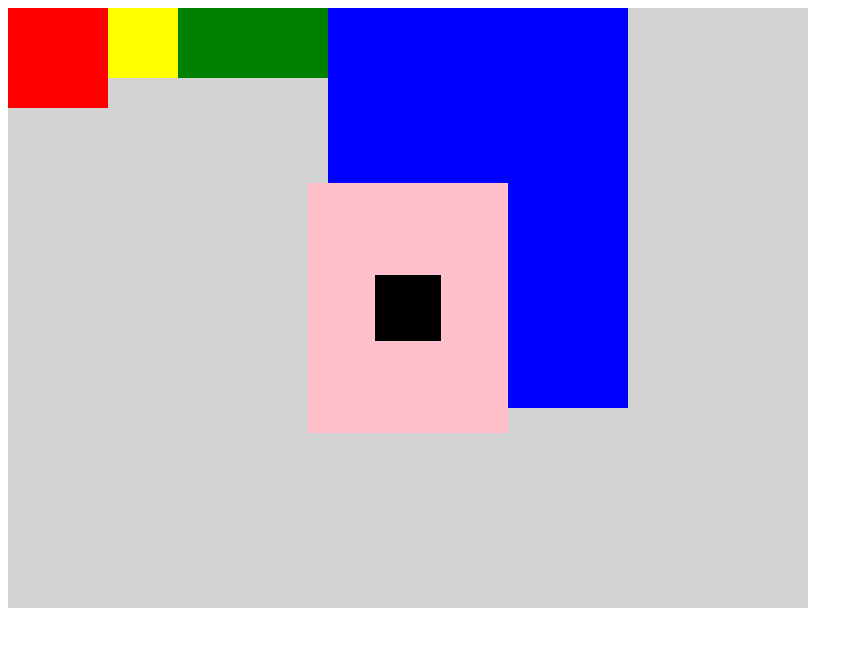
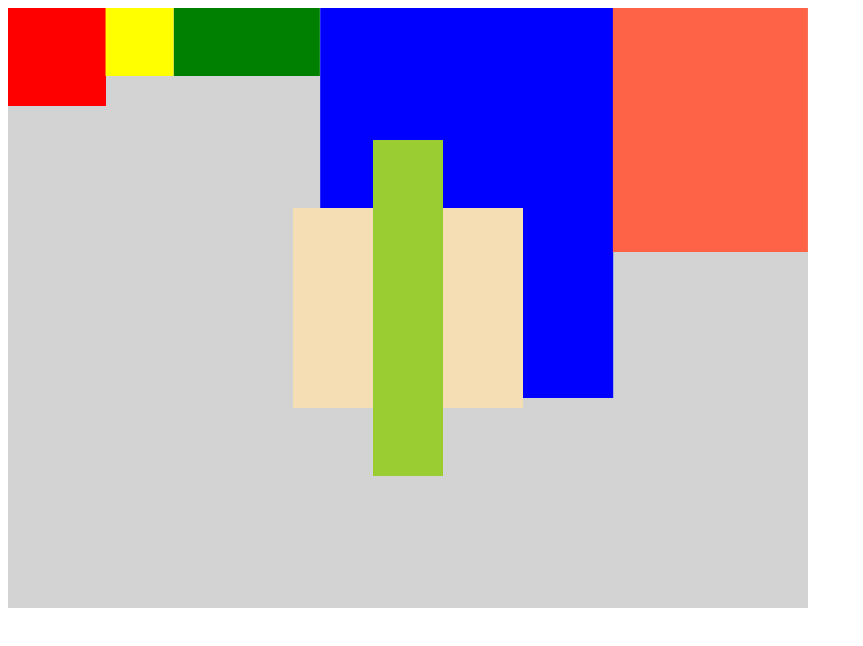
Before and after one commit to drosdo/fill, a plain HTML site: page index.html in a window 1280 px wide. Shown: the whole page, without its empty margins (0-863 px from the left). Drawn offline with Linux system fonts and the light colour scheme.

Commit message:
заполняю строку

```diff
--- a/fill.css
+++ b/fill.css
@@ -44,7 +44,7 @@
   height: 100px;
 }
 .fill__block._size5 {
-  background: pink;
+  background: tomato;
   width: 200px;
   height: 250px;
 }
@@ -53,3 +53,18 @@
   width: 66px;
   height: 66px;
 }
+.fill__block._size7 {
+  background: turquoise;
+  width: 190px;
+  height: 130px;
+}
+.fill__block._size8 {
+  background: wheat;
+  width: 230px;
+  height: 200px;
+}
+.fill__block._size9 {
+  background: yellowgreen;
+  width: 70px;
+  height: 336px;
+}
--- a/fill.js
+++ b/fill.js
@@ -11,8 +11,9 @@ Fill.prototype = {
     this.getWrapSize();
     this.getBlockSizes();
     this.startState();
+    this.dontPlace = false;
     setTimeout(function() {
-      that.placeBlocks();
+      that.fillRow();
 
     }, 10)
   },
@@ -39,6 +40,8 @@ Fill.prototype = {
   startState: function() {
      this.centerBlocks();
   },
+
+
   centerBlocks: function() {
     var i;
     var el;
@@ -64,7 +67,46 @@ Fill.prototype = {
     },10)
 
   },
-  placeBlocks: function () {
+
+  fillRow: function() {
+    var i;
+    var width = 0;
+    var ids = [];
+
+    for (i = 0; i < this.$blocks.length; i++) {
+      if (width >= this.wrapSize.width) {
+        this.fixBlocks(ids, width);
+        this.placeBlocks(ids);
+        break;
+      } else {
+        ids.push(i);
+        width += this.blockSizes[i].width;
+      }
+
+    }
+  },
+  getRatio: function (width) {
+    return this.wrapSize.width / width;
+  },
+  fixBlocks: function(ids, width) {
+    var k = this.getRatio(width);
+    for (var i = 0; i < ids.length; i++) {
+      this.blockSizes[i].width *= k;
+      this.blockSizes[i].height *= k;
+      this.$blocks[i].style.width = this.blockSizes[i].width + 'px';
+      this.$blocks[i].style.height = this.blockSizes[i].height + 'px';
+    }
+
+  },
+  placeBlocks: function(ids) {
+    var width = 0;
+    for (var i = 0; i < ids.length; i++) {
+      var j = ids[i];
+      this.setBlockCss(this.$blocks[j], width, 0);
+      width += this.blockSizes[j].width;
+    }
+  },
+  /*placeBlocks: function () {
     var i;
     this.filledMap = [];
     for (i = 0; i < this.$blocks.length; i++) {
@@ -85,11 +127,12 @@ Fill.prototype = {
         'y2': this.blockSizes[i].height
       };
     } else {
-      console.log(i - 1)
+      if(!this.dontPlace) {
+
+
         x1 = this.filledMap[i - 1].x2;
         y1 = 0;
         x2 = x1 + this.blockSizes[i].width;
-      console.log(x2)
         y2 = y1 + this.blockSizes[i].height;
 
         this.filledMap[i] = {
@@ -101,28 +144,29 @@ Fill.prototype = {
         if ((x1 + this.blockSizes[i].width) < this.wrapSize.width) {
           this.setBlockCss(this.$blocks[i], x1, y1);
         } else {
-        //если не влезает - ищу у след размеры ближайшие, чуть большие и уменьшаю
-        var delta = this.filledMap[i - 1].x2 - this.wrapSize.width;
+          //если не влезает - смотрю след
+          this.dontPlace = true;
+          var delta = this.wrapSize.width - this.filledMap[i].x1;
           var deltas = [];
-        var nextBlocks = [];
+          var nextBlockId = [];
           var min;
-        for (var k = i; k < this.blockSizes.length; k++) {
+          console.log(this.blockSizes)
+          for (var k = i-1; k < this.blockSizes.length; k++) {
             if ((this.blockSizes[k].width - delta) > 0) {
-            nextBlocks[this.blockSizes[k].width] = k;
-            deltas.push(this.blockSizes[k].width);
+              // ищу минимально влезающий
+              nextBlockId[this.blockSizes[k].width - delta] = k;
+              deltas.push(this.blockSizes[k].width - delta);
             }
           }
-        min = Math.min.apply(null, deltas),
-        console.log(min)
-        console.log(delta) //  - не то. смотрю ширину у след а не у всех
+          min = Math.min.apply(null, deltas);
+          this.fixSizes(min);
         }
+      }
+    }
+  },*/
+  fixSizes: function(delta) {
 
-
-    }
-
-    console.log(this.$blocks[i])
   },
-
   findPlace: function(i) {
     this.getEmptySpace(i);
   },
@@ -130,6 +174,7 @@ Fill.prototype = {
 
   },
   setBlockCss: function(block, x, y) {
+    console.log(x)
     block.style.transform = 'translate(' + x + 'px, ' + y + 'px)';
   }
 
--- a/index.html
+++ b/index.html
@@ -16,6 +16,9 @@
     <div class="fill__block js-fill-block _size4"></div>
     <div class="fill__block js-fill-block _size5"></div>
     <div class="fill__block js-fill-block _size6"></div>
+    <div class="fill__block js-fill-block _size7"></div>
+    <div class="fill__block js-fill-block _size8"></div>
+    <div class="fill__block js-fill-block _size9"></div>
   </div>
 
 </div>
```
Lines whose indentation alone changed are shown as unchanged.
